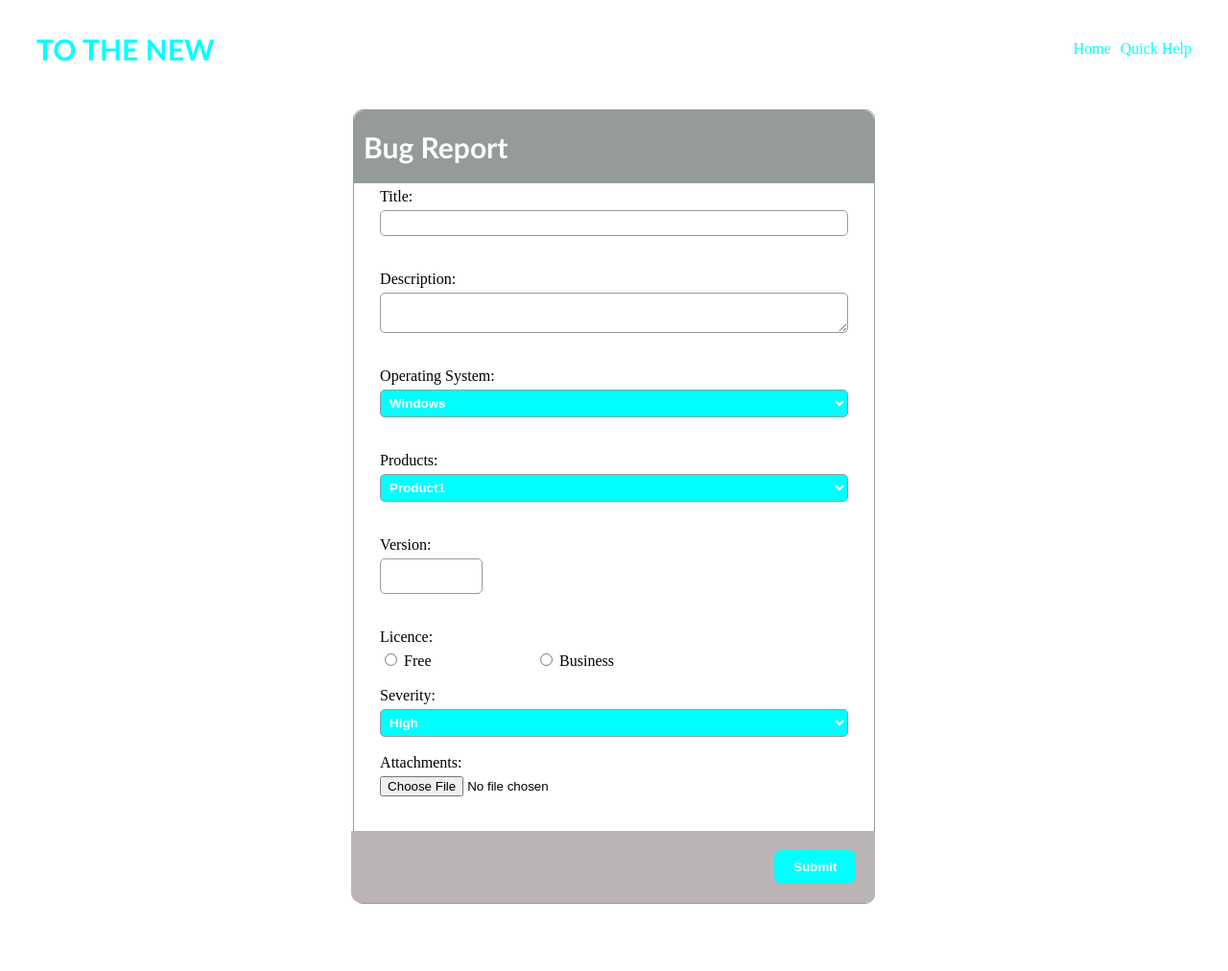
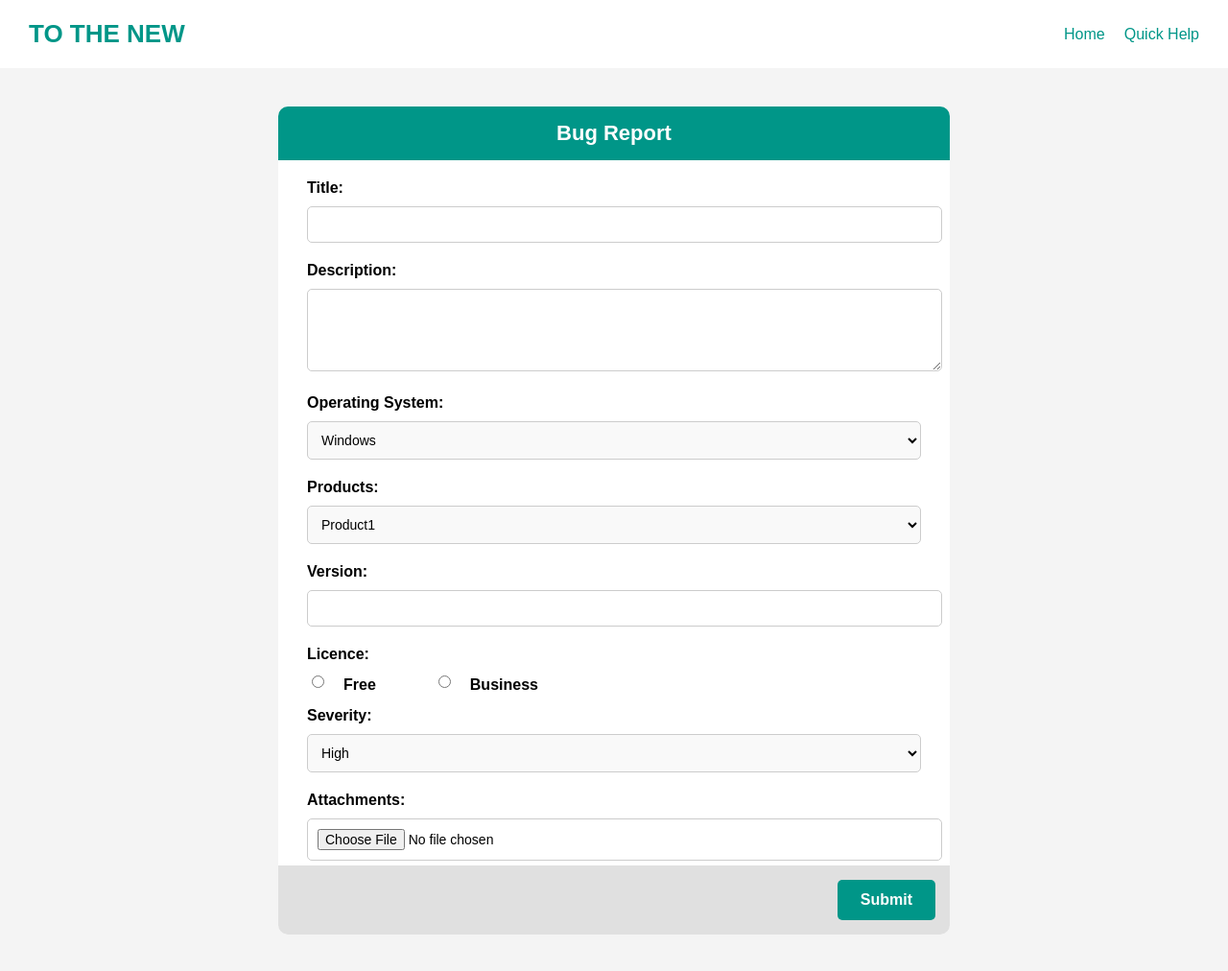
Before and after one commit to abhay-tothenew/Lecture-2, a plain HTML site: page Assignment/Form/index.html in a window 1280 px wide. Shown: the whole page at 96% size. Before the commit the page ends 950 px from the top, so only its background shows below. Drawn offline with Linux system fonts and the light colour scheme.

Commit message:
fix: stylesheet css

```diff
--- a/Assignment/Form/index.html
+++ b/Assignment/Form/index.html
@@ -4,93 +4,184 @@
 <head>
     <meta charset="UTF-8">
     <meta name="viewport" content="width=device-width, initial-scale=1.0">
-    <title>FORM-HTML</title>
+    <title>Bug Report Form</title>
+    <style>
+        body {
+            font-family: Arial, sans-serif;
+            background-color: #f4f4f4;
+            margin: 0;
+            padding: 0;
+        }
+
+        nav {
+            display: flex;
+            justify-content: space-between;
+            align-items: center;
+            padding: 20px 30px;
+            background-color: #fff;
+        }
+
+        nav h2 {
+            color: #009688;
+            font-size: 26px;
+            margin: 0;
+        }
+
+        nav ul {
+            display: flex;
+            list-style-type: none;
+            padding: 0;
+            margin: 0;
+        }
+
+        nav ul li {
+            margin-left: 20px;
+        }
+
+        nav ul li a {
+            color: #009688;
+            text-decoration: none;
+            font-size: 16px;
+        }
+
+        main {
+            width: 50%;
+            margin: 40px auto;
+            background-color: #fff;
+            padding: 30px;
+            border-radius: 10px;
+        }
+
+        h1 {
+            font-size: 22px;
+            color: #fff;
+            padding: 15px;
+            background-color: #009688;
+            border-radius: 10px 10px 0 0;
+            margin: -30px -30px 20px -30px;
+            text-align: center;
+        }
+
+        label {
+            font-weight:600;
+            margin-bottom: 10px;
+            display: block;
+        }
+
+        input, select, textarea {
+            width: 100%;
+            padding: 10px;
+            margin-bottom: 20px;
+            border: 1px solid #ccc;
+            border-radius: 5px;
+            font-size: 14px;
+        }
+
+        select {
+            background-color: #f9f9f9;
+            cursor: pointer;
+        }
+
+        .radio-group {
+            display: flex;
+            gap: 60px;
+        }
+
+        .radio-group input {
+            margin-right: 20px;
+        }
+
+        .footer {
+            background-color: #e0e0e0;
+            padding: 15px;
+            text-align: right;
+            border-bottom-left-radius: 10px;
+            border-bottom-right-radius: 10px;
+            margin: -15px -30px -30px -30px;
+        }
+
+        .submit-btn {
+            background-color: #009688;
+            color: white;
+            padding: 12px 24px;
+            border: none;
+            border-radius: 5px;
+            font-size: 16px;
+            font-weight: bold;
+            cursor: pointer;
+            transition: background 0.3s;
+        }
+
+        .submit-btn:hover {
+            background-color: #00796B;
+        }
+    </style>
 </head>
 
 <body>
 
-    <div>
-        <nav
-            style="display: flex; justify-content: space-between; align-items: center; margin-left: 30px; margin-right: 30px;">
-            <h2 style="color: aqua; font-family: 'Gill Sans'; font-size: 30px;">TO THE NEW</h2>
-            <ul style="display: flex; justify-content: space-between; list-style-type: none;">
-                <li style="margin-right: 10px;"><a href="index.html"
-                        style="color: aqua; text-decoration: none;">Home</a></li>
-                <li><a href="about.html" style="color: aqua; text-decoration: none;">Quick Help</a></li>
+    <nav>
+        <h2>TO THE NEW</h2>
+        <ul>
+            <li><a href="index.html">Home</a></li>
+            <li><a href="about.html">Quick Help</a></li>
         </ul>
     </nav>
 
-        <main
-            style="display: flex; justify-content: center; align-items: center; flex-direction: column; border: 1px solid rgb(149, 155, 155); margin-left: 360px; margin-right: 360px; padding-bottom: 0px; border-radius: 10px; margin-top:20px">
-            <div
-                style="background-color: rgb(149, 155, 155); width: 100%; border-top-left-radius: 10px; border-top-right-radius: 10px;">
-                <h1 style="font-family: 'Gill Sans'; font-size: 30px; margin-left: 10px; color: white;">Bug Report</h1>
-            </div>
+    <main>
+        <h1>Bug Report</h1>
 
-            <form action method="POST"
-                style="display: flex; flex-direction: column; justify-content: flex-start; width: 90%; margin-top: 5px;">
-                <label for="name" style="margin-bottom: 5px;">Title:</label>
-                <input type="text" id="name" name="name" required
-                    style="border-radius: 5px; border: 1.5px solid rgb(149, 155, 155); padding: 5px;"><br><br>
+        <form action method="POST">
+            <label for="name">Title:</label>
+            <input type="text" id="name" name="name" required>
 
-                <label for="message" style="margin-bottom: 5px;">Description:</label>
-                <textarea id="message" name="message" required
-                    style="border-radius: 5px; border: 1.5px solid rgb(149, 155, 155); padding: 5px;"></textarea><br><br>
+            <label for="message">Description:</label>
+            <textarea id="message" name="message" rows="4" required></textarea>
 
-                <label for="operating_system" style="margin-bottom: 5px;">Operating System:</label>
-                <select id="operating_system" name="operating_system" required
-                    style="border-radius: 5px; border: 1.5px solid rgb(149, 155, 155); padding: 5px; background-color: aqua; color:white; font-weight: bold;">
+            <label for="operating_system">Operating System:</label>
+            <select id="operating_system" name="operating_system" required>
                 <option value="Windows">Windows</option>
                 <option value="Mac">Mac</option>
                 <option value="Linux">Linux</option>
-                </select><br><br>
+            </select>
 
-                <label for="products" style="margin-bottom: 5px;">Products:</label>
-                <select id="products" name="products" required
-                    style="border-radius: 5px; border: 1.5px solid rgb(149, 155, 155); padding: 5px; background-color: aqua; color:white; font-weight: bold;">
+            <label for="products">Products:</label>
+            <select id="products" name="products" required>
                 <option value="Product1">Product1</option>
                 <option value="Product2">Product2</option>
                 <option value="Product3">Product3</option>
-                </select><br><br>
+            </select>
 
-                <label for="version" style="margin-bottom: 5px;">Version:</label>
-                <input type="text" id="version" name="version" required
-                    style="border-radius: 5px; border: 1.5px solid rgb(149, 155, 155); padding: 10px; width: 85px;"><br><br>
+            <label for="version">Version:</label>
+            <input type="text" id="version" name="version" required>
 
-                <label for="licence" style="margin-bottom: 5px;">Licence:</label>
-                <div style="display: flex;justify-content:space-between; gap: 30px;width:50%;">
-                    <div>
+            <label>Licence:</label>
+            <div class="radio-group">
+                <div style="display: flex; align-items: center;">
                     <input type="radio" id="Free" name="licence" value="Free">
-                        <label for="Free">Free</label><br><br>
+                    <label for="Free">Free</label>
                 </div>
-
-                    <div>
+                <div style="display: flex; align-items: center;">
                     <input type="radio" id="Business" name="licence" value="Business">
-                        <label for="Business">Business</label><br>
+                    <label for="Business">Business</label>
                 </div>
             </div>
 
-                <label for="severity" style="margin-bottom: 5px;">Severity:</label>
-                <select id="severity" name="severity" required
-                    style="border-radius: 5px; border: 1.5px solid rgb(149, 155, 155); padding: 5px; background-color: aqua; color:white; font-weight: bold;">
+            <label for="severity">Severity:</label>
+            <select id="severity" name="severity" required>
                 <option value="High">High</option>
                 <option value="Medium">Medium</option>
                 <option value="Low">Low</option>
-                </select><br>
+            </select>
 
-                <label for="attachments" style="margin-bottom: 5px;">Attachments:</label>
-                <input type="file" id="attachments" name="attachments" required><br><br>
+            <label for="attachments">Attachments:</label>
+            <input type="file" id="attachments" name="attachments" required>
 
-                <div
-                    style="background-color: rgb(187, 180, 180); width: 103.8%; padding: 20px; border-bottom-left-radius: 10px; border-bottom-right-radius: 10px; display: flex; justify-content: flex-end; margin-left:-30px; margin-right:-50px;">
-                    <button type="submit"
-                        style="background-color: aqua; color: white; padding: 10px 20px; border: none; border-radius: 8px; font-weight: bold; cursor: pointer;">Submit</button>
+            <div class="footer">
+                <button type="submit" class="submit-btn">Submit</button>
             </div>
-
         </form>
     </main>
-
-    </div>
 
 </body>
 
```
Lines whose indentation alone changed are shown as unchanged.
